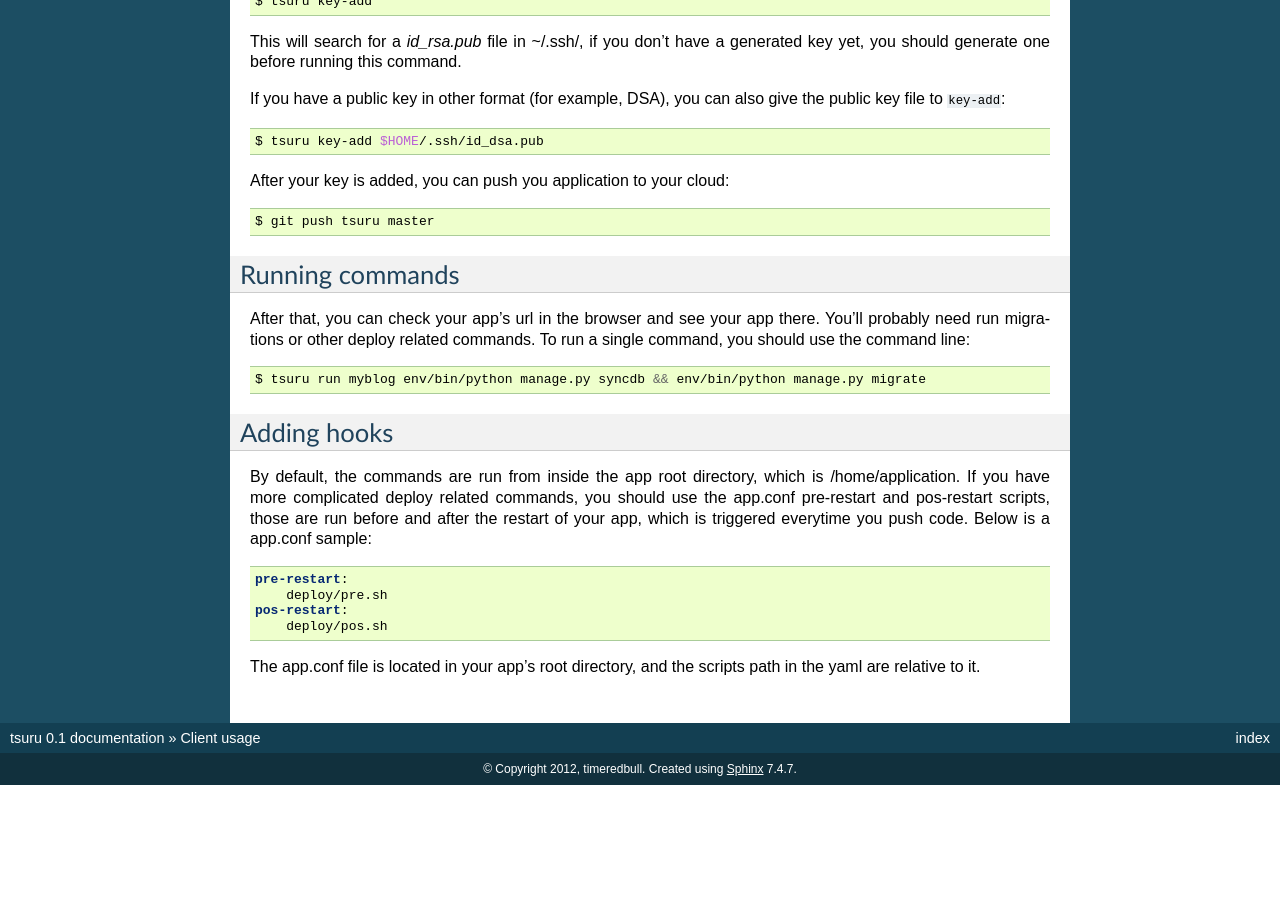
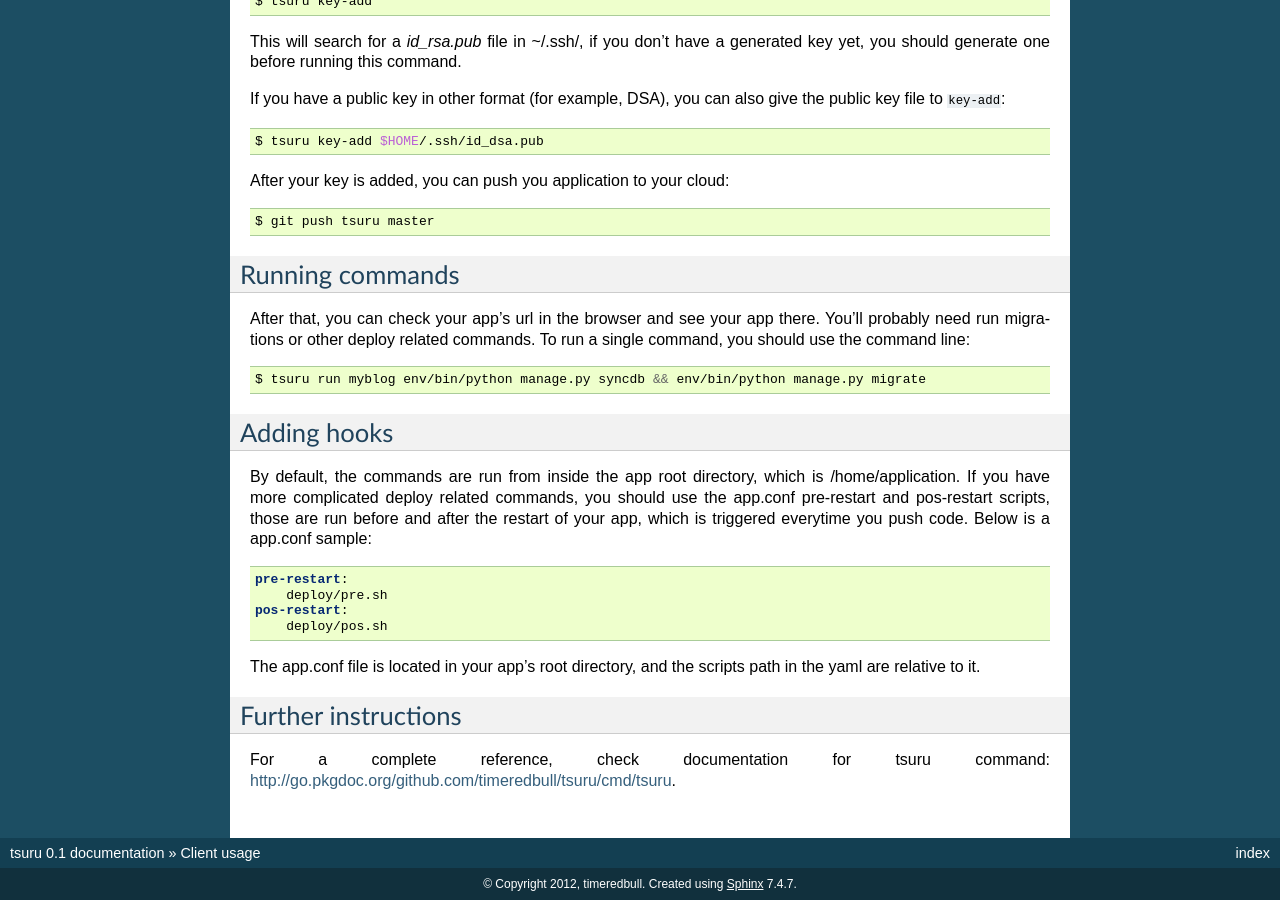
Before and after one commit to tsuru/tsuru, a Sphinx documentation site: the page built from docs/apps/client/usage.rst, in a window 1280 px wide and 900 px high, scrolled down 1058 px. Built offline with Sphinx 7.4.7, drawn with Linux system fonts in a browser that asks for light colours; before the commit the page ends 1843 px from its top, so only the background shows below that.

Commit message:
docs/apps: link to tsuru docs on gopkgdoc

```diff
--- a/docs/apps/client/usage.rst
+++ b/docs/apps/client/usage.rst
@@ -129,3 +129,9 @@ Below is a app.conf sample:
         deploy/pos.sh
 
 The app.conf file is located in your app's root directory, and the scripts path in the yaml are relative to it.
+
+Further instructions
+====================
+
+For a complete reference, check documentation for tsuru command:
+`<http://go.pkgdoc.org/github.com/timeredbull/tsuru/cmd/tsuru>`_.
```
